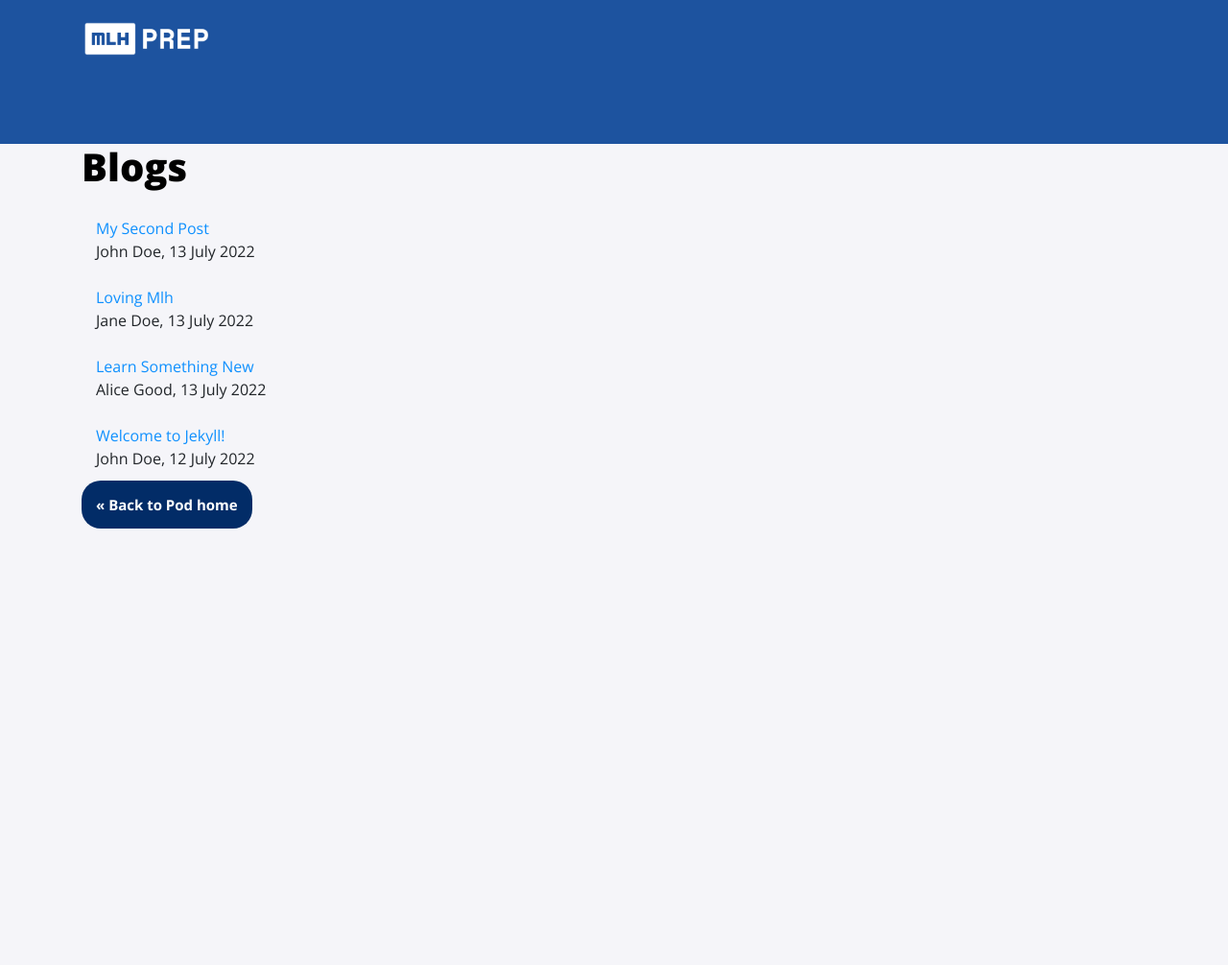
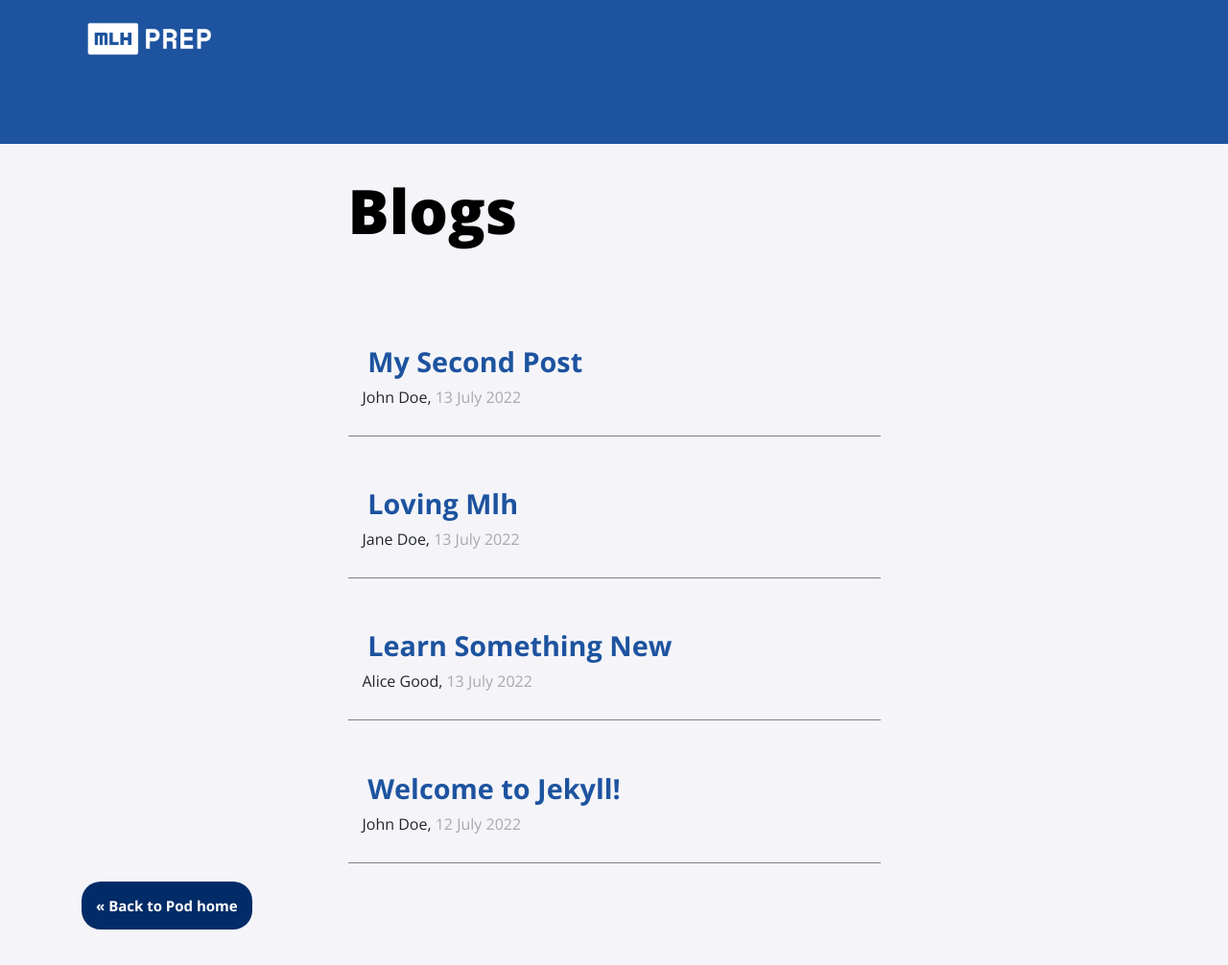
Before and after one commit to MLH-Fellowship/prep-portfolio-22.JUL.PREP.2, a Jekyll site: the page built from blog-list.html, in a window 1280 px wide. Shown: the whole page at 96% size. Built offline with Jekyll 4.4.1, drawn with Linux system fonts in a browser that asks for light colours; nearby versions of some CDN libraries; before the commit the page ends 900 px from its top, so only the background shows below that.

Commit message:
Update all.scss

```diff
--- a/_sass/all.scss
+++ b/_sass/all.scss
@@ -1,9 +1,15 @@
-@import url('https://fonts.googleapis.com/css2?family=Poppins:ital,wght@0,100;0,200;0,300;0,400;0,500;0,600;0,700;0,800;0,900;1,100;1,200;1,300;1,400;1,500;1,600;1,700;1,800;1,900&display=swap');
-@import url('https://fonts.googleapis.com/css2?family=Open+Sans:ital,wght@0,300;0,400;0,600;0,700;0,800;1,300;1,400;1,600;1,700;1,800&display=swap');
-@import 'navbar';
-@import 'profile';
-@import 'page';
+@import url("https://fonts.googleapis.com/css2?family=Poppins:ital,wght@0,100;0,200;0,300;0,400;0,500;0,600;0,700;0,800;0,900;1,100;1,200;1,300;1,400;1,500;1,600;1,700;1,800;1,900&display=swap");
+@import url("https://fonts.googleapis.com/css2?family=Open+Sans:ital,wght@0,300;0,400;0,600;0,700;0,800;1,300;1,400;1,600;1,700;1,800&display=swap");
+@import "navbar";
+@import "profile";
+@import "page";
+@import "footer";
+@import 'blog';
+@import 'blog-list';
 
+html {
+  scroll-behavior: smooth;
+}
 .card-container {
   display: grid;
   grid-template-columns: repeat(4, 1fr);
@@ -28,7 +34,6 @@
   }
 }
 
-
 body {
   background-color: #f5f5f9;
   margin-bottom: 50px;
@@ -46,13 +51,19 @@
   align-items: center;
   margin: 20px 30px;
   background-color: white;
-    border-radius: .375rem;
+  border-radius: 0.375rem;
   padding: 1.5em;
   font-size: 1.2em;
 }
 
+.card:hover{
+  background-color: #cacbcc82;
+  transition: 1s;
+}
+
 a {
   color: black;
+  padding: 0.2em;
 }
 
 .info {
@@ -67,7 +78,8 @@
     font-weight: bold;
   }
 
-    .location, .description {
+  .location,
+  .description {
     font-size: medium;
     font-weight: 400;
   }
@@ -88,3 +100,65 @@
     width: 100%;
   }
 }
+
+$avatar-size: 20px;
+
+.projects {
+  a {
+    text-decoration: none;
+  }
+  .card {
+    margin: 20px 10px;
+    padding: 0em 0em;
+    border-radius: 12px;
+    overflow: hidden;
+    align-items: unset;
+    height: 16rem;
+  }
+  .avatar {
+    width: $avatar-size;
+    height: $avatar-size;
+    border-radius: 50%;
+    margin: 0rem 0.1rem 0rem 0.2rem;
+  }
+  .desc {
+    font-size: small;
+  }
+  .card-img-top {
+    position: absolute;
+    height: 100%;
+  }
+  .tags {
+    margin: 8px 0px;
+  }
+  .content {
+    height: 100%;
+    padding: 3rem 1rem;
+    background-image: linear-gradient(
+      rgba(0, 0, 0, 0.1) 10%,
+      rgba(0, 0, 0, 0.78) 80%
+    );
+    opacity: 0;
+    transform: translateY(0);
+    transition: opacity 300ms ease-in-out 0s, transform 300ms ease-in-out 0s;
+    * {
+      color: white;
+    }
+  }
+  .card:hover {
+    .content {
+      opacity: 1;
+    }
+  }
+}
+
+.tag {
+  background: rgb(105, 104, 105);
+  padding: 4px 10px;
+  border-radius: 50px;
+  text-transform: capitalize;
+  font-size: 11px;
+  margin-right: 6px;
+  color: rgb(255, 255, 255);
+  font-weight: 500;
+}
```
Lines whose indentation alone changed are shown as unchanged.
